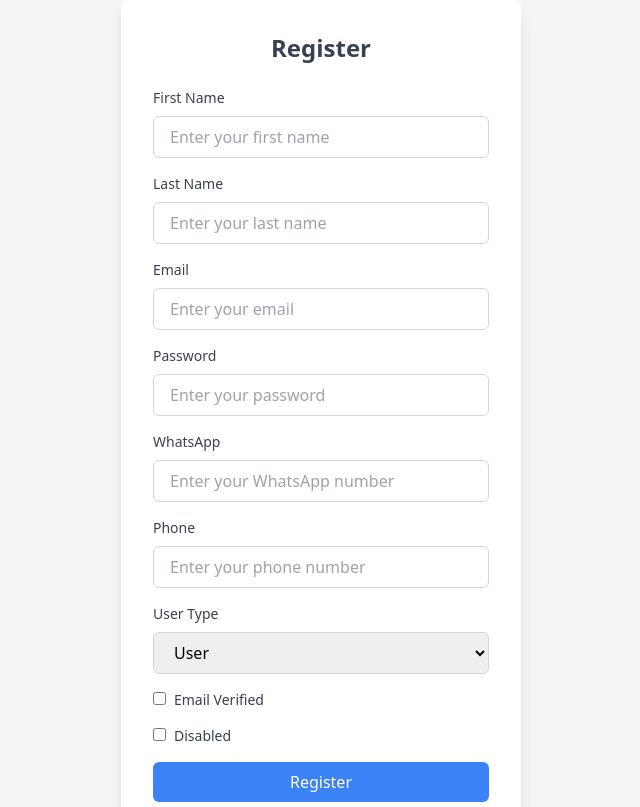
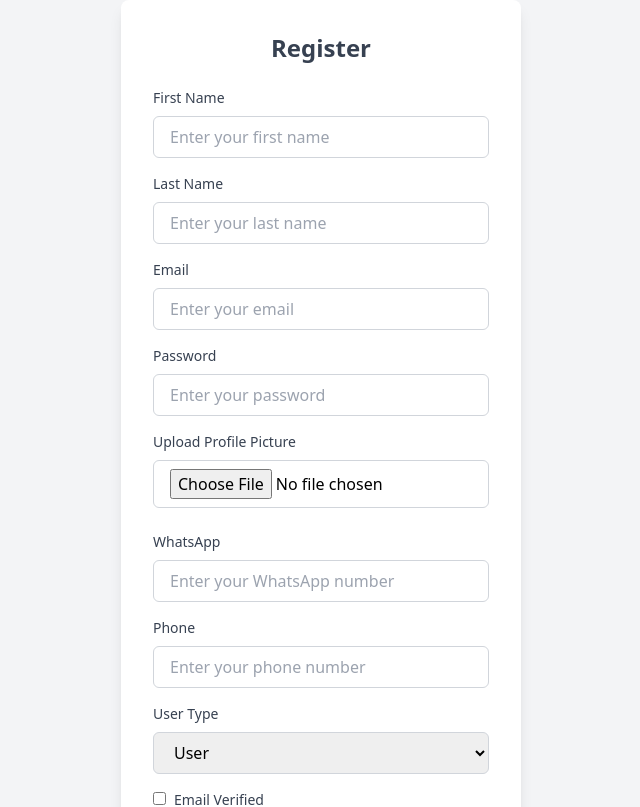
Before and after one commit to Thimira-Nimesh/hotel-booking-frontend, a React (Vite) app: page /signup in a window 1280 px wide. Shown: the top 807 px of the page, without its empty margins (319-959 px from the left). Built offline with nearby package versions, Linux system fonts and the light colour scheme; no server answers.

Commit message:
commit after change header

```diff
--- a/src/components/header/header.jsx
+++ b/src/components/header/header.jsx
@@ -1,4 +1,5 @@
 import UserTag from "../userData/userdata.jsx";
+import { Link } from "react-router-dom";
 
 function Header() {
   return (
@@ -8,11 +9,24 @@ function Header() {
         Ocean Serenity Inn
       </h1>
 
-      {/* User Tag */}
-      <UserTag
-        imageLink="https://cdn3.pixelcut.app/1/3/profile_picture_1728ecf2bd.jpg"
-        className="flex items-center space-x-4"
-      />
+      <div className="flex items-center space-x-4">
+        {/* Login Button */}
+        <Link to="/login">
+          <button className="text-white bg-blue-500 hover:bg-blue-700 transition duration-300 py-2 px-4 rounded-md">
+            Login
+          </button>
+        </Link>
+
+        {/* Sign Up Button */}
+        <Link to="/signup">
+          <button className="text-white bg-blue-500 hover:bg-blue-700 transition duration-300 py-2 px-4 rounded-md">
+            Sign Up
+          </button>
+        </Link>
+
+        {/* User Tag */}
+        <UserTag />
+      </div>
     </header>
   );
 }
--- a/src/components/userData/userdata.jsx
+++ b/src/components/userData/userdata.jsx
@@ -3,26 +3,33 @@ import { useState, useEffect } from "react";
 
 function UserTag(props) {
   const [name, setName] = useState("");
+  const [image, setImage] = useState(null);
   const [userFound, setUserFound] = useState(false);
 
-  useEffect(() => {
+  useEffect(
+    (id) => {
       const token = localStorage.getItem("token");
       if (token != null) {
         axios
-        .get(import.meta.env.VITE_BACKEND_URL + "/api/users/", {
+          .get(import.meta.env.VITE_BACKEND_URL + "/api/users/" + id, {
             headers: {
               Authorization: "Bearer " + token,
               "Content-Type": "application/json",
             },
           })
           .then((res) => {
+            console.log(res);
+            console.log(res.data.user.firstName);
+
             setName(res.data.user.firstName);
             setUserFound(true);
           });
       } else {
         setName("");
       }
-  }, [userFound]);
+    },
+    [userFound]
+  );
 
   return (
     <div className="absolute right-8 flex items-center space-x-4 bg-blue-600 p-3 rounded-lg shadow-md">
--- a/src/pages/admin/Users/usersPage.jsx
+++ b/src/pages/admin/Users/usersPage.jsx
@@ -42,6 +42,7 @@ export default function ViewUsers() {
           <table className="min-w-full table-auto bg-white border-collapse">
             <thead>
               <tr className="bg-gray-200">
+                <th className="px-4 py-2 text-gray-600">Profile Picture</th>
                 <th className="px-4 py-2 text-gray-600">First Name</th>
                 <th className="px-4 py-2 text-gray-600">Last Name</th>
                 <th className="px-4 py-2 text-gray-600">Email</th>
@@ -54,10 +55,21 @@ export default function ViewUsers() {
               </tr>
             </thead>
             <tbody>
-              {users.map((user) => (
-                <tr key={user.id || user.email} className="border-b">
+              {users.map((user, index) => (
+                <tr key={index} className="border-b">
                   {" "}
                   {/* Use user.id if available */}
+                  <td className="px-6 py-4 border-b text-gray-800">
+                    {user.image ? (
+                      <img
+                        src={user.image}
+                        alt={user.name}
+                        className="w-12 h-12 object-cover rounded-md"
+                      />
+                    ) : (
+                      "No image available"
+                    )}
+                  </td>
                   <td className="px-4 py-2 text-gray-700">{user.firstName}</td>
                   <td className="px-4 py-2 text-gray-700">{user.lastName}</td>
                   <td className="px-4 py-2 text-gray-700">{user.email}</td>
--- a/src/pages/admin/categories/categoriesPage.jsx
+++ b/src/pages/admin/categories/categoriesPage.jsx
@@ -1,10 +1,11 @@
 import axios from "axios";
 import { useState } from "react";
-import { Navigate } from "react-router-dom";
+import { Navigate, useNavigate } from "react-router-dom";
 import uploadMedia from "../../../utils/mediaUpload.js";
 import { getDownloadURL } from "firebase/storage";
 
 export default function AddCategory() {
+  const navigate = useNavigate();
   const [name, setName] = useState("");
   const [price, setPrice] = useState(0);
   const [features, setFeatures] = useState("");
@@ -14,7 +15,7 @@ export default function AddCategory() {
 
   const token = localStorage.getItem("token");
   if (token == null) {
-    Navigate("/login");
+    navigate("/login");
   }
 
   const handleImageChange = (e) => {
--- a/src/pages/signup/signUp.jsx
+++ b/src/pages/signup/signUp.jsx
@@ -1,34 +1,65 @@
 import axios from "axios";
 import { useState } from "react";
-import { Link, Route, Routes } from "react-router-dom";
+import { Link, Route, Routes, useNavigate } from "react-router-dom";
 // import LoginPages from "../login/loginfinalPage";
 
 export default function SignUp() {
+  const navigate = useNavigate();
   const [firstName, setFirstName] = useState("");
   const [lastName, setLastName] = useState("");
   const [email, setEmail] = useState("");
   const [password, setPassword] = useState("");
+  const [image, setImage] = useState(null);
   const [whatsapp, setWhatsapp] = useState();
   const [phone, setPhone] = useState();
   const [userType, setUserType] = useState("user");
   const [emailVerified, setEmailVerified] = useState(false);
   const [disabled, setDisabled] = useState(false);
+  const [isLoading, setIsLoading] = useState(false);
+
+  const token = localStorage.getItem("token");
+
+  if (token == null) {
+    navigate("/login");
+  }
+
+  const handleImageChange = (e) => {
+    setImage(e.target.files[0]);
+  };
 
   function handleSubmit() {
-    axios
-      .post(import.meta.env.VITE_BACKEND_URL + "/api/users", {
+    e.preventDefault();
+    setIsLoading(true);
+    console.log("Form Submitted");
+
+    uploadMedia(image).then((snapshot) => {
+      getDownloadURL(snapshot.ref).then((url) => {
+        console.log(url);
+
+        const userInfo = {
           firstName: firstName,
           lastName: lastName,
           email: email,
           password: password,
+          image: url,
           whatsapp: whatsapp,
           phone: phone,
           userType: userType,
           emailVerified: emailVerified,
           disabled: disabled,
+        };
+
+        axios
+          .post(import.meta.env.VITE_BACKEND_URL + "/api/users", userInfo, {
+            headers: {
+              Authorization: "bearer " + token,
+            },
           })
           .then((res) => {
             console.log(res);
+            setIsLoading(false);
+          });
+      });
     });
   }
 
@@ -38,7 +69,7 @@ export default function SignUp() {
         <h2 className="text-2xl font-semibold text-center text-gray-700 mb-6">
           Register
         </h2>
-
+        <form onSubmit={handleSubmit}>
           {/* First Name */}
           <div className="mb-4">
             <label
@@ -116,6 +147,22 @@ export default function SignUp() {
               }}
               className="w-full px-4 py-2 border border-gray-300 rounded-md focus:outline-none focus:ring-2 focus:ring-blue-500 focus:border-transparent"
               placeholder="Enter your password"
+            />
+          </div>
+
+          {/* Image */}
+          <div className="mb-6">
+            <label
+              className="block text-gray-700 text-sm font-medium mb-2"
+              htmlFor="image"
+            >
+              Upload Profile Picture
+            </label>
+            <input
+              id="image"
+              type="file"
+              className="w-full px-4 py-2 border border-gray-300 rounded-md focus:outline-none focus:ring-2 focus:ring-blue-500 focus:border-transparent"
+              onChange={handleImageChange}
             />
           </div>
 
@@ -209,15 +256,20 @@ export default function SignUp() {
           </div>
 
           <button
-          className="w-full bg-blue-500 text-white py-2 rounded-md hover:bg-blue-600 transition duration-300"
-          onClick={handleSubmit}
+            className="w-full px-4 mt-4  bg-blue-500 text-white py-2 rounded hover:bg-blue-600 flex justify-center "
+            type="submit"
           >
-          Register
+            {isLoading ? (
+              <div className="border-t-2 border-t-white w-[20px] min-h-[20px] rounded-full animate-spin  items-center "></div>
+            ) : (
+              <span>Sign-Up</span>
+            )}
           </button>
 
           <p className="text-center text-gray-500 text-sm mt-4">
             Already have an account? <Link to={"/login"}> Login</Link>
           </p>
+        </form>
       </div>
     </div>
   );
```
Also changed, not shown: src/pages/admin/AdminHome/adminPage.jsx (+17 -15 lines), src/pages/admin/AdminHome/adminContains.jsx (added). Lines whose indentation alone changed are shown as unchanged.
